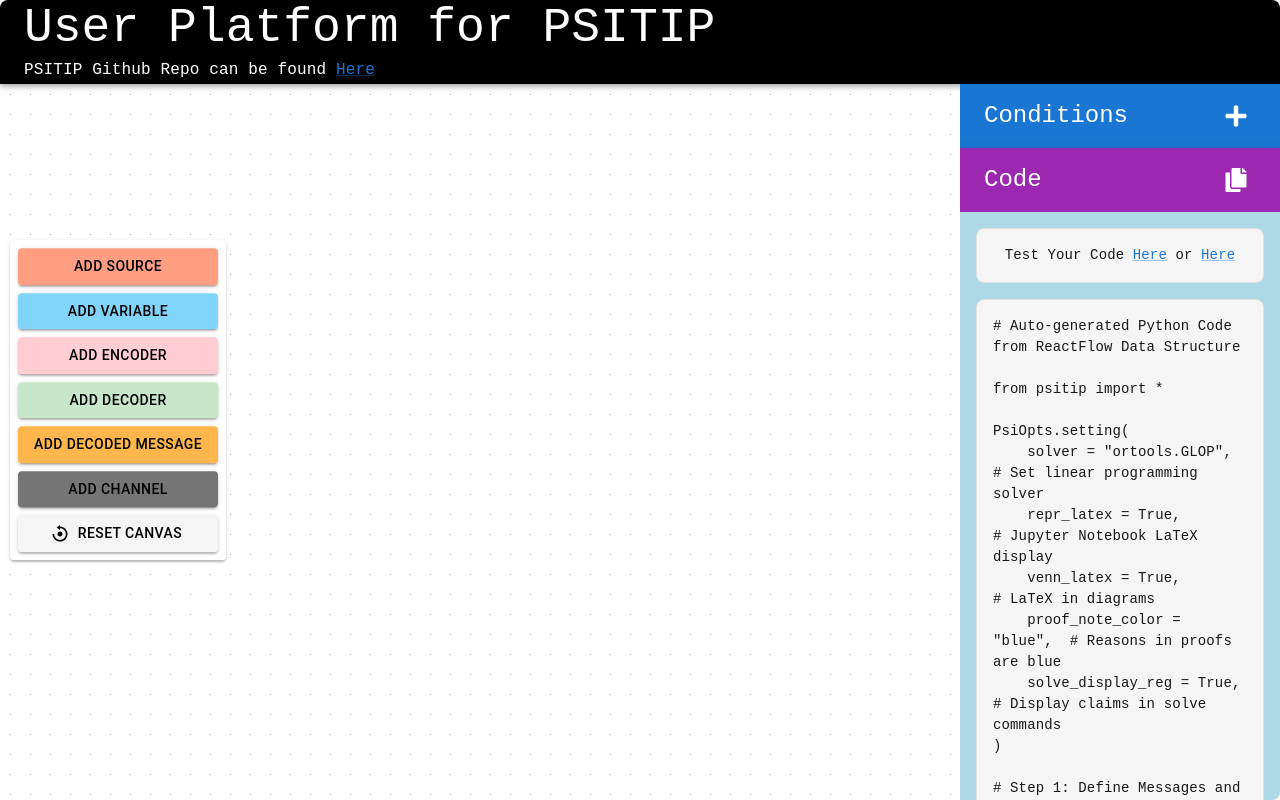
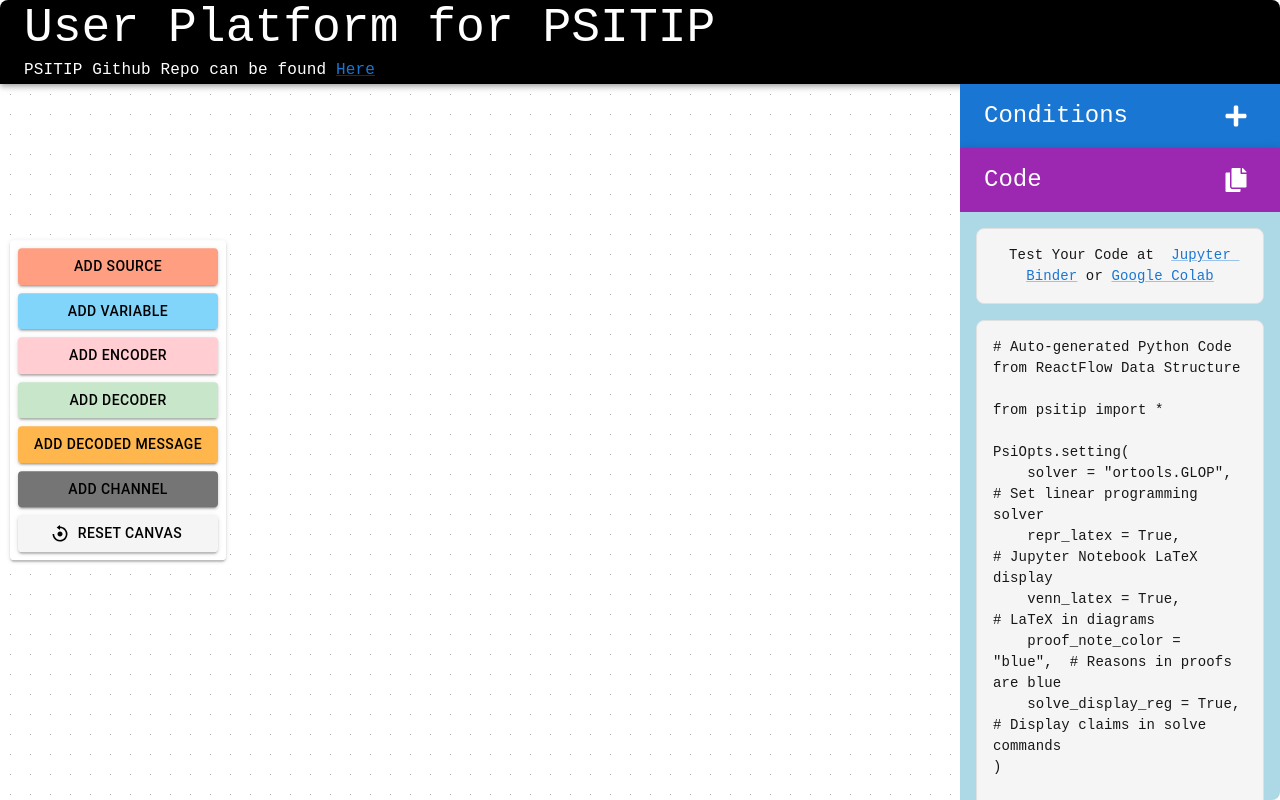
Before and after one commit to LeoHuang0730/ui-platform-psitip, a Next.js app in the folder frontend-ui-platform-psitip/: page / in a window 1280 px wide. Built offline with nearby package versions, Linux system fonts and the light colour scheme.

Commit message:
change code bar guide text

```diff
--- a/frontend-ui-platform-psitip/src/app/components/codeBar.tsx
+++ b/frontend-ui-platform-psitip/src/app/components/codeBar.tsx
@@ -199,19 +199,19 @@ const CodeBar = ({ mapNodes, mapEdges }: codeBarProps) => {
               border: "1px solid #e0e0e0",
             }}
             align="center"
-          >Test Your Code&nbsp;
+          >Test Your Code at &nbsp;
           <Link
             href="https://mybinder.org/v2/gh/cheuktingli/psitip/master?labpath=examples/table_of_contents.ipynb"
             target="_blank"
           >
-            Here
+            Jupyter Binder
           </Link>
           &nbsp;or&nbsp;
           <Link
             href="https://colab.research.google.com/github/cheuktingli/psitip/blob/master/examples/table_of_contents.ipynb"
             target="_blank"
           >
-            Here
+            Google Colab
           </Link>
         </Typography>
         <Box height={"16px"} />
```
